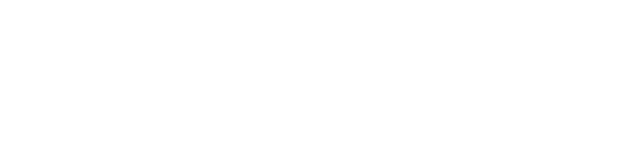
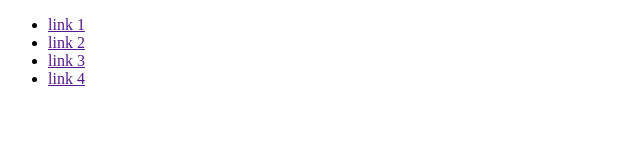
Before and after one commit to Maris-tech/test, a plain HTML site: page index.html in a window 1280 px wide. Shown: the whole page, without its empty margins (0-640 px from the left). Drawn offline with Linux system fonts and the light colour scheme.

Commit message:
Update index.html

```diff
--- a/index.html
+++ b/index.html
@@ -7,5 +7,17 @@
 </head>
 <body>
 
+
+    <header>
+        <a href="" class="logo"></a>
+        <ul>
+            <li><a href="">link 1</a></li>
+            <li><a href="">link 2</a></li>
+            <li><a href="">link 3</a></li>
+            <li><a href="">link 4</a></li>
+        </ul>
+    </header>
+
+
 </body>
 </html>
```
